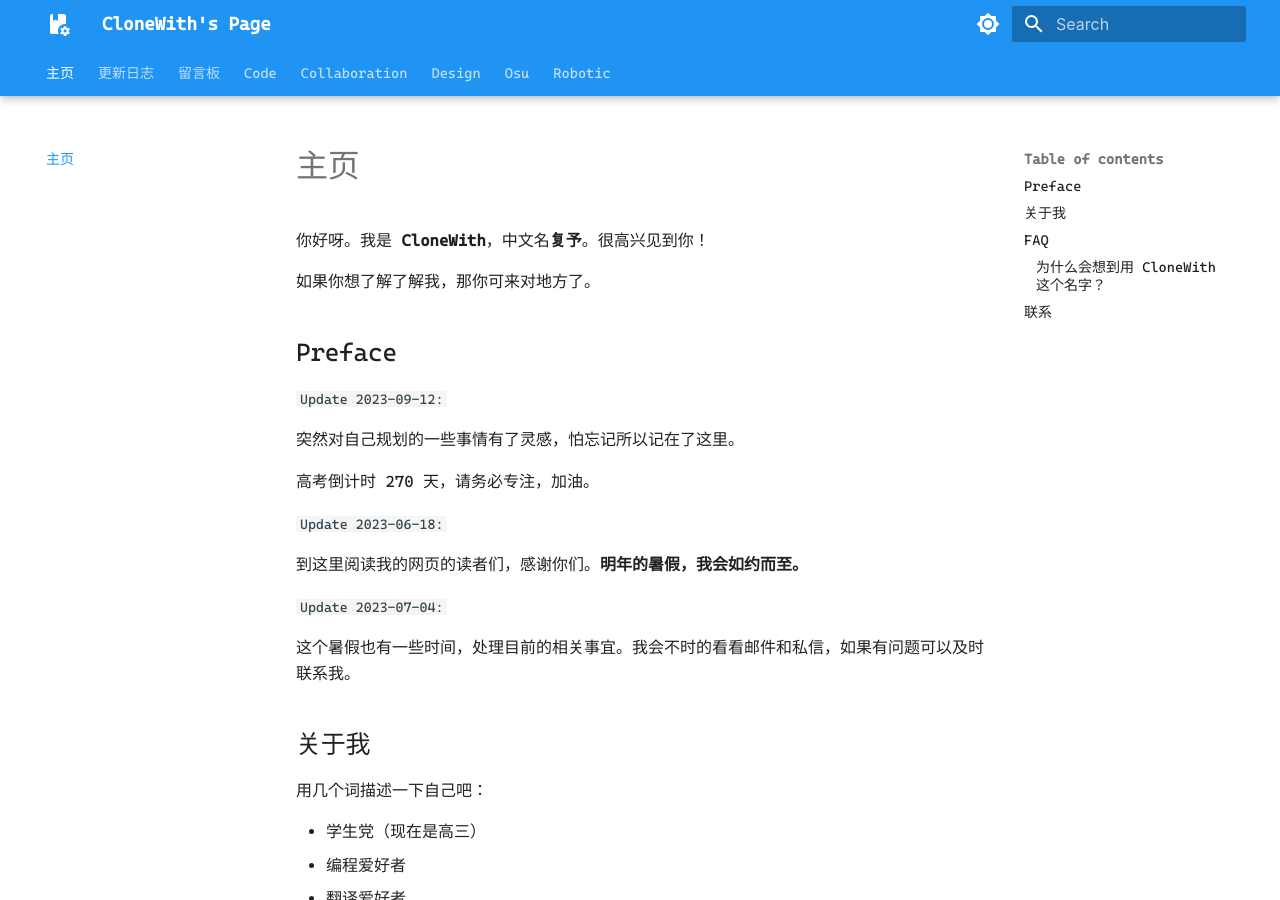
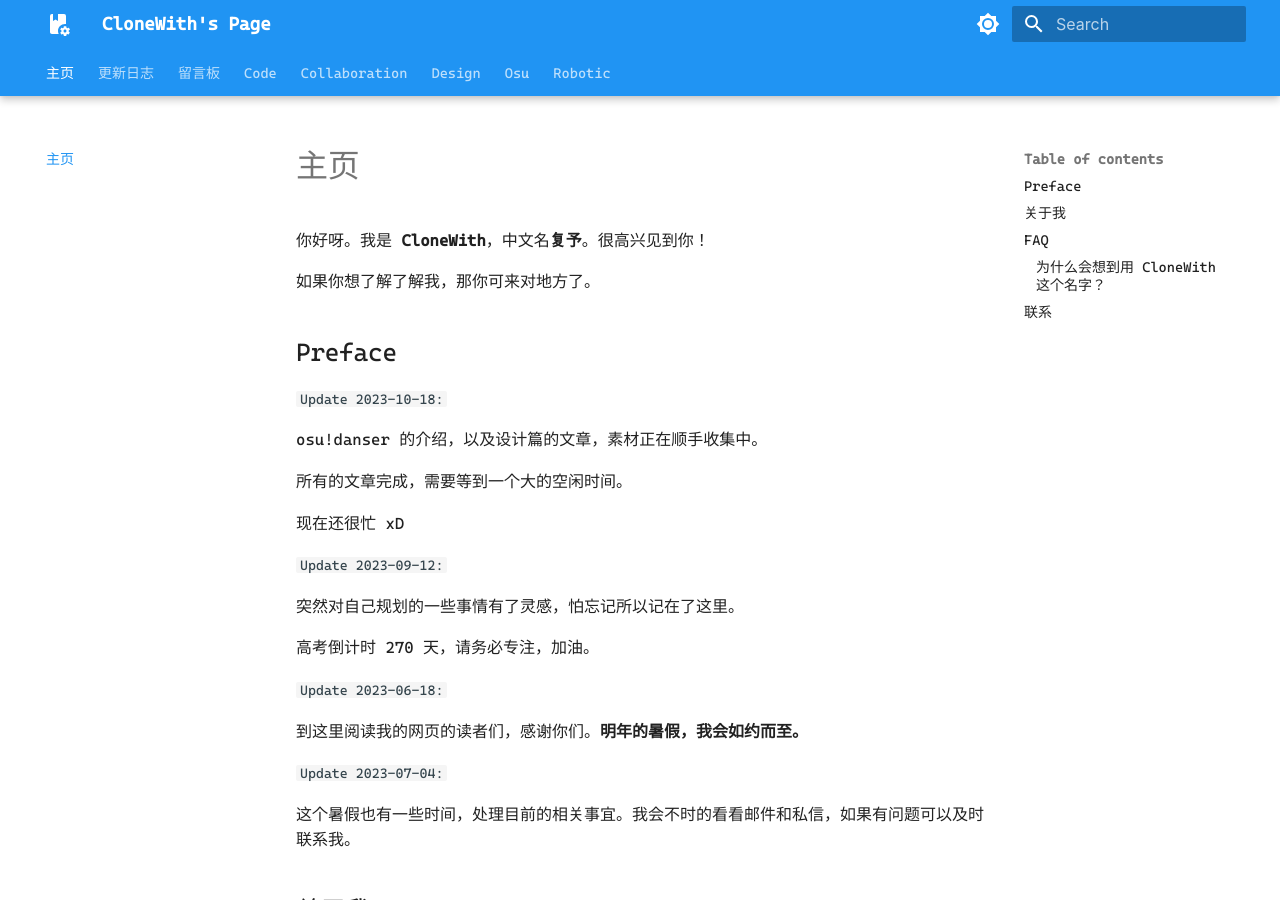
Before and after one commit to Sunnyboy971/Sunnyboy971.github.io, an MkDocs documentation site: the page built from docs/index.md, in a window 1280 px wide and 900 px high. Built offline with MkDocs 1.6.1 and Material for MkDocs 9.7.7, drawn with Linux system fonts in a browser that asks for light colours; some web fonts are replaced; comment, search, counter and statistics services are not loaded.

Commit message:
Add extended introduction

```diff
--- a/docs/index.md
+++ b/docs/index.md
@@ -9,6 +9,14 @@ comments: true
 如果你想了解了解我，那你可来对地方了。
 
 ## Preface
+
+`Update 2023-10-18:`
+
+osu!danser 的介绍，以及设计篇的文章，素材正在顺手收集中。
+
+所有的文章完成，需要等到一个大的空闲时间。
+
+现在还很忙 xD
 
 `Update 2023-09-12:`
 
```
